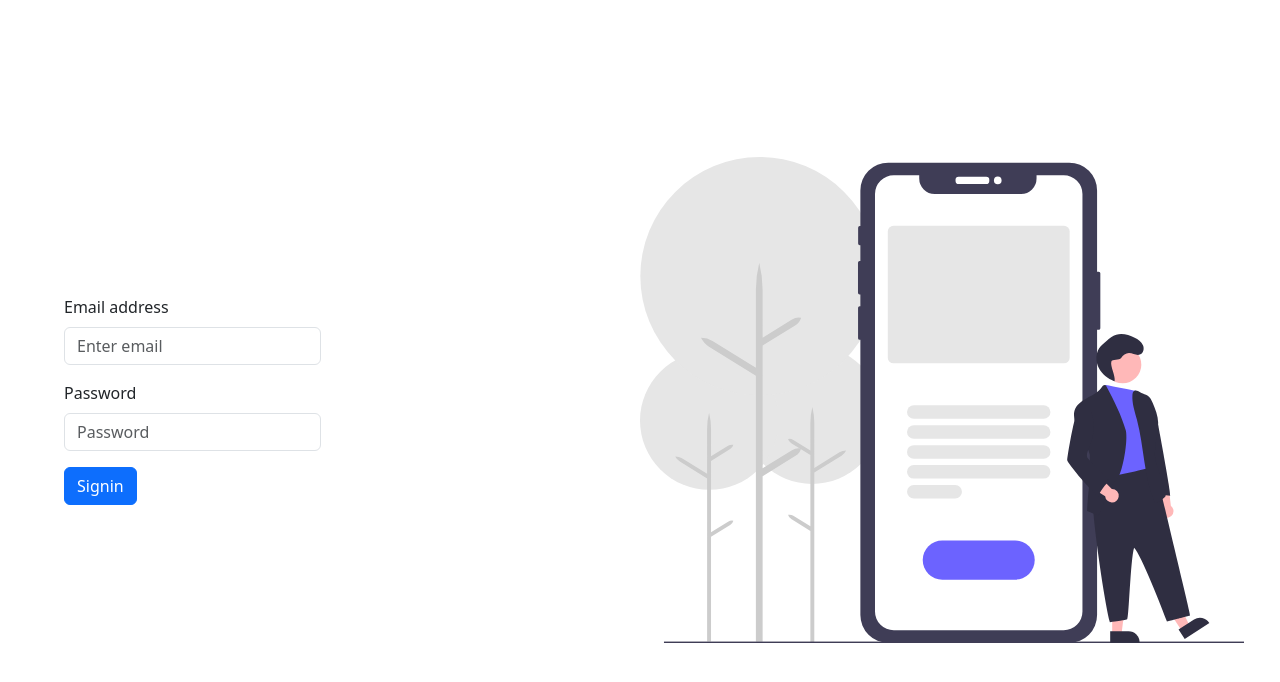
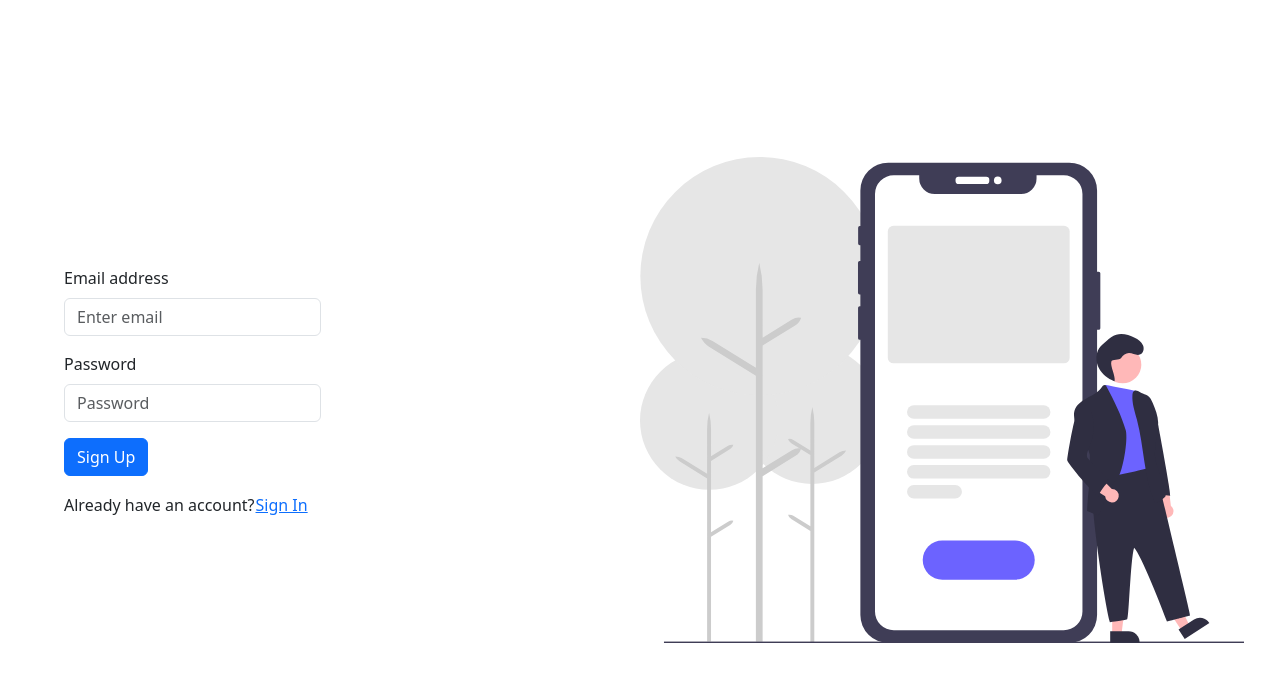
Before and after one commit to techieshubham30/TweetX, a React (Create React App) app: page /auth in a window 1280 px wide. Shown: the top 682 px of the page. Built offline with nearby package versions, Linux system fonts and the light colour scheme.

Commit message:
Integrate user login using Firebase

```diff
--- a/src/pages/AuthPage/Auth.jsx
+++ b/src/pages/AuthPage/Auth.jsx
@@ -5,18 +5,30 @@ import { FirebaseContext } from "../../context/Firebase";
 const Auth = () => {
   const [email, setEmail] = useState("");
   const [password, setPassword] = useState("");
+  const [isSignup, setIsSignup] = useState(true);
 
-  const { signupUserWithEmailAndPassword } = useContext(FirebaseContext);
+  const { signupUserWithEmailAndPassword, signinUserWithEmailAndPassword } =
+    useContext(FirebaseContext);
 
   const handleSubmit = (e) => {
     e.preventDefault();
-    signupUserWithEmailAndPassword(email, password);
+    if (isSignup) {
+      // If in signup mode
+      signupUserWithEmailAndPassword(email, password);
+    } else {
+      // If in login mode
+      signinUserWithEmailAndPassword(email, password);
+    }
+  };
+
+  const toggleAuthMode = () => {
+    setIsSignup((prevMode) => !prevMode);
   };
 
   return (
     <Container fluid className="d-flex align-items-center min-vh-100">
       <Row className="w-100">
-        {/* Left side - Signup Form */}
+        {/* Left side - Signup/Login Form */}
         <Col
           md={6}
           className="d-flex align-items-center"
@@ -44,8 +56,16 @@ const Auth = () => {
             </Form.Group>
 
             <Button variant="primary" type="submit">
-              Signin
+              {isSignup ? "Sign Up" : "Sign In"}
             </Button>
+            <p className="mt-3 d-flex align-items-center">
+              {isSignup
+                ? "Already have an account? "
+                : "Don't have an account? "}
+              <Button variant="link" className="p-0" onClick={toggleAuthMode}>
+                {isSignup ? "Sign In" : "Sign Up"}
+              </Button>
+            </p>
           </Form>
         </Col>
 
```
